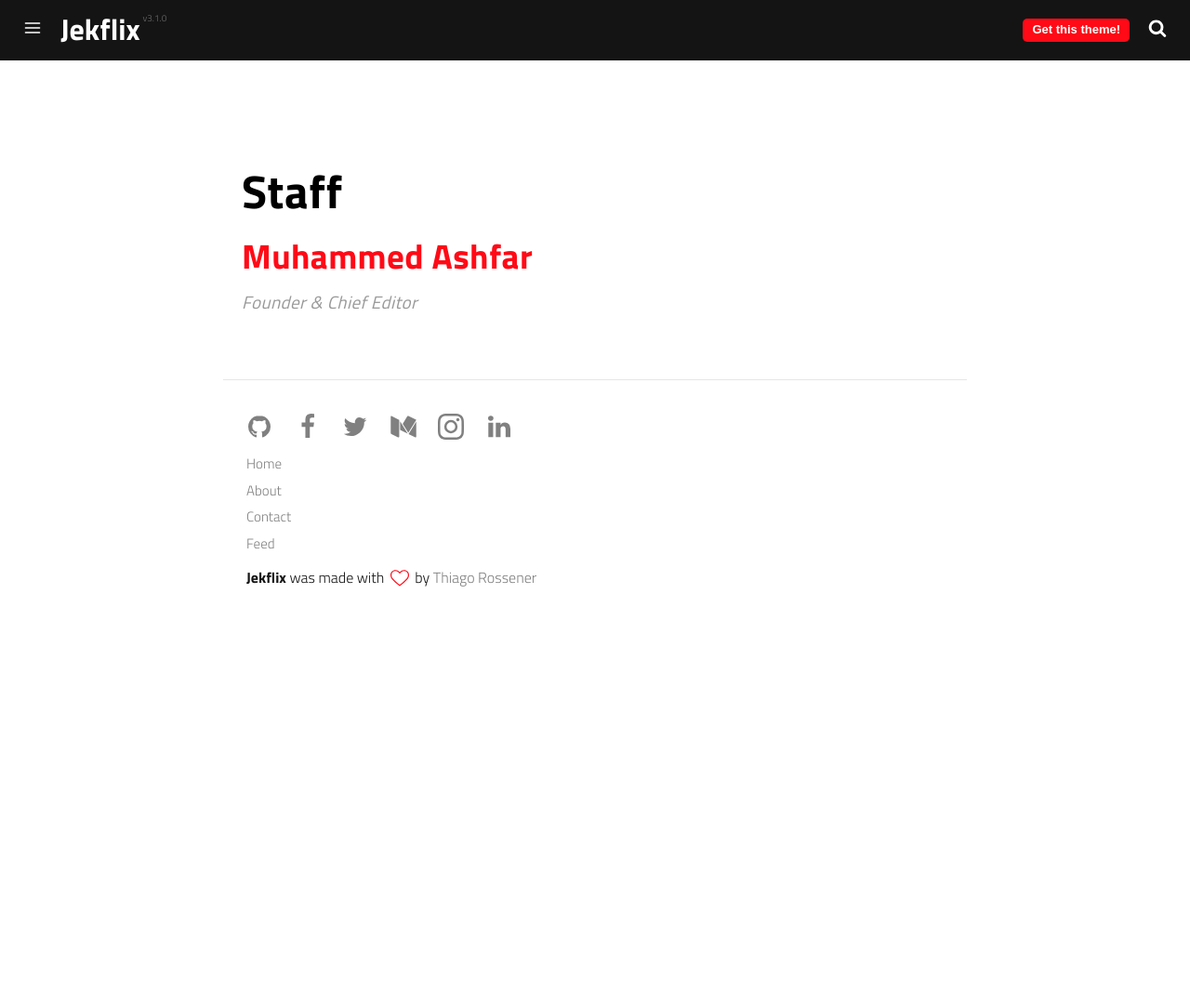
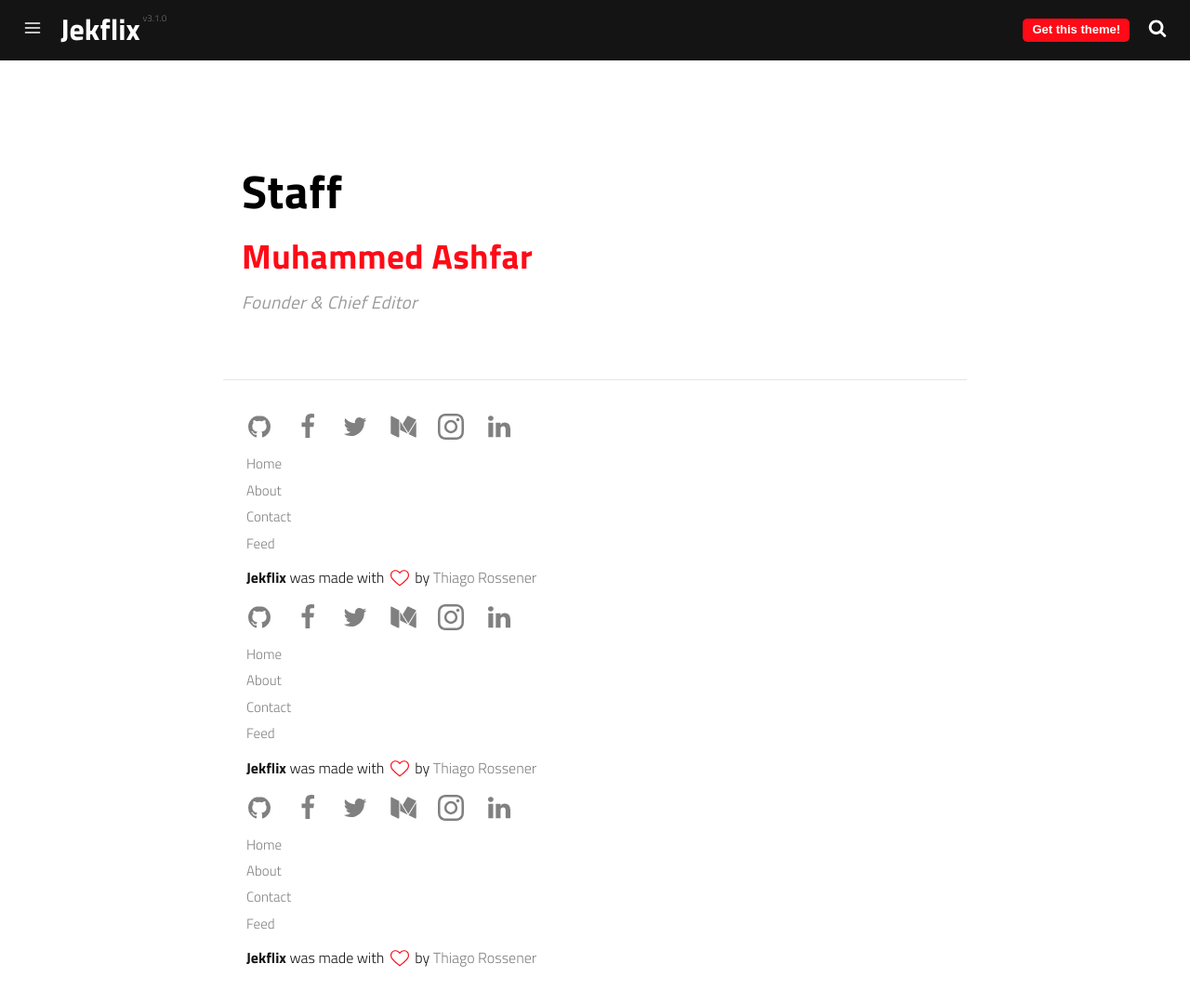
Before and after one commit to mohammed-akl/TagBit, a Jekyll site: the page built from staff.html, in a window 1280 px wide and 1079 px high. Shown: the whole window at 93% size. Built offline with Jekyll 4.4.1, drawn with Linux system fonts in a browser that asks for light colours; a script that is not in the unit is left out.

Commit message:
Update Footer.html

```diff
--- a/_includes/footer.html
+++ b/_includes/footer.html
@@ -1,4 +1,5 @@
 <footer>
+  <div>
     <p>
       {% if site.github_username %}
         <a href="https://github.com/{{ site.github_username }}" title="Github">
@@ -37,6 +38,87 @@
     <p>
       <span>Jekflix</span> was made with <svg class="love"><use xlink:href="#icon-heart"></use></svg> by <a href="https://rossener.com" target="_blank" class="creator">Thiago Rossener</a>
     </p>
+  </div>
+  <div>
+    <p>
+      {% if site.github_username %}
+        <a href="https://github.com/{{ site.github_username }}" title="Github">
+          <svg><use xlink:href="#icon-github"></use></svg>
+        </a>
+      {% endif %}
+      {% if site.facebook_username %}
+        <a href="https://www.facebook.com/{{ site.facebook_username }}" title="Facebook">
+          <svg><use xlink:href="#icon-facebook"></use></svg>
+        </a>
+      {% endif %}
+      {% if site.twitter_username %}
+        <a href="https://twitter.com/{{ site.twitter_username }}" title="Twitter">
+          <svg><use xlink:href="#icon-twitter"></use></svg>
+        </a>
+      {% endif %}
+      {% if site.medium_username %}
+        <a href="https://medium.com/@{{ site.medium_username }}" title="Medium">
+          <svg><use xlink:href="#icon-medium"></use></svg>
+        </a>
+      {% endif %}
+      {% if site.instagram_username %}
+        <a href="https://www.instagram.com/{{ site.instagram_username }}" title="Instagram">
+          <svg><use xlink:href="#icon-instagram"></use></svg>
+        </a>
+      {% endif %}
+      {% if site.linkedin_username %}
+        <a href="https://www.linkedin.com/in/{{ site.linkedin_username }}" title="LinkedIn">
+          <svg><use xlink:href="#icon-linkedin"></use></svg>
+        </a>
+      {% endif %}
+    </p>
+
+    {% include links.html %}
+
+    <p>
+      <span>Jekflix</span> was made with <svg class="love"><use xlink:href="#icon-heart"></use></svg> by <a href="https://rossener.com" target="_blank" class="creator">Thiago Rossener</a>
+    </p>
+  </div>
+  <div>
+    <p>
+      {% if site.github_username %}
+        <a href="https://github.com/{{ site.github_username }}" title="Github">
+          <svg><use xlink:href="#icon-github"></use></svg>
+        </a>
+      {% endif %}
+      {% if site.facebook_username %}
+        <a href="https://www.facebook.com/{{ site.facebook_username }}" title="Facebook">
+          <svg><use xlink:href="#icon-facebook"></use></svg>
+        </a>
+      {% endif %}
+      {% if site.twitter_username %}
+        <a href="https://twitter.com/{{ site.twitter_username }}" title="Twitter">
+          <svg><use xlink:href="#icon-twitter"></use></svg>
+        </a>
+      {% endif %}
+      {% if site.medium_username %}
+        <a href="https://medium.com/@{{ site.medium_username }}" title="Medium">
+          <svg><use xlink:href="#icon-medium"></use></svg>
+        </a>
+      {% endif %}
+      {% if site.instagram_username %}
+        <a href="https://www.instagram.com/{{ site.instagram_username }}" title="Instagram">
+          <svg><use xlink:href="#icon-instagram"></use></svg>
+        </a>
+      {% endif %}
+      {% if site.linkedin_username %}
+        <a href="https://www.linkedin.com/in/{{ site.linkedin_username }}" title="LinkedIn">
+          <svg><use xlink:href="#icon-linkedin"></use></svg>
+        </a>
+      {% endif %}
+    </p>
+
+    {% include links.html %}
+
+    <p>
+      <span>Jekflix</span> was made with <svg class="love"><use xlink:href="#icon-heart"></use></svg> by <a href="https://rossener.com" target="_blank" class="creator">Thiago Rossener</a>
+    </p>
+  </div>
 </footer>
 
 {% assign social_urls = '' %}
```
